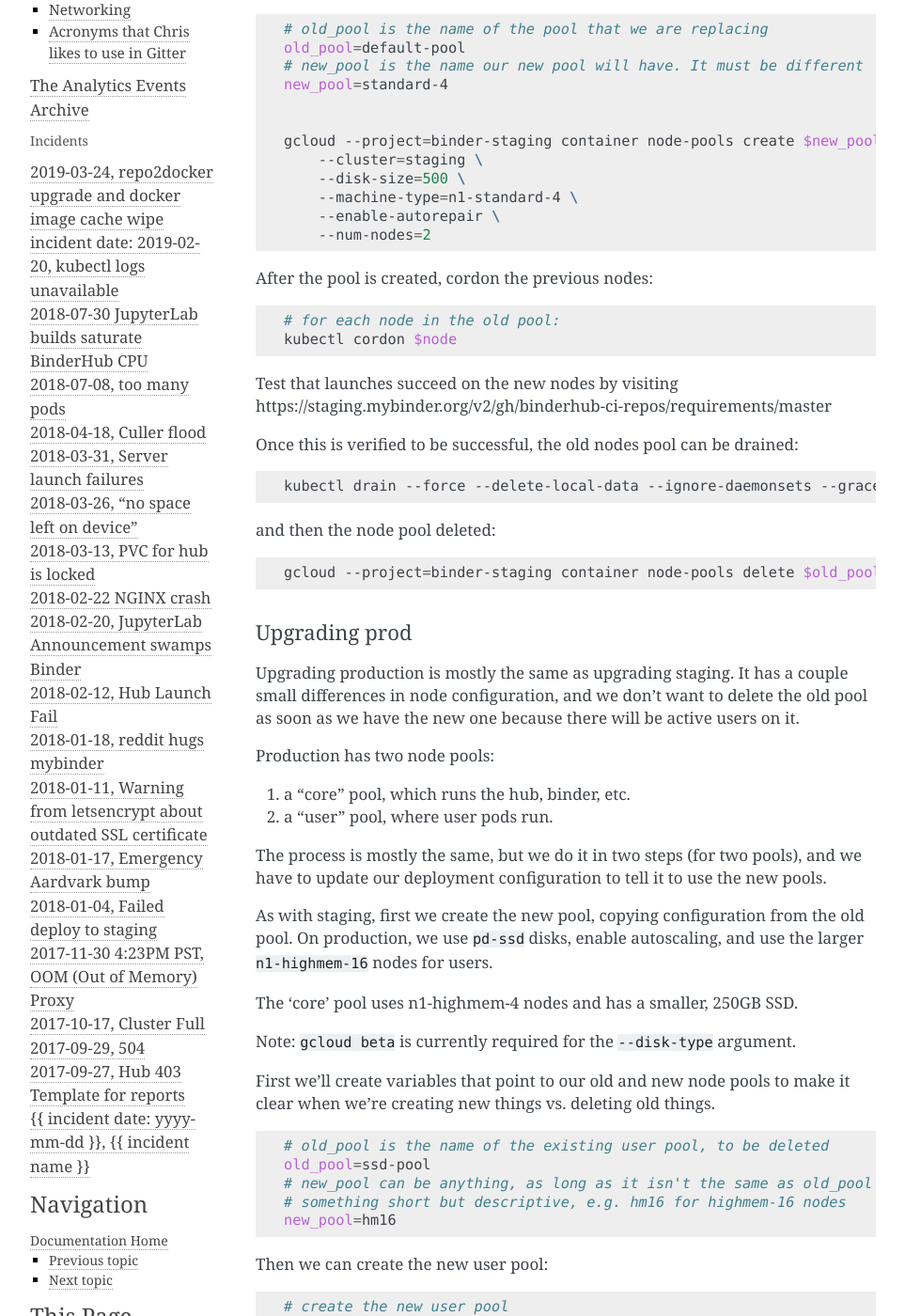
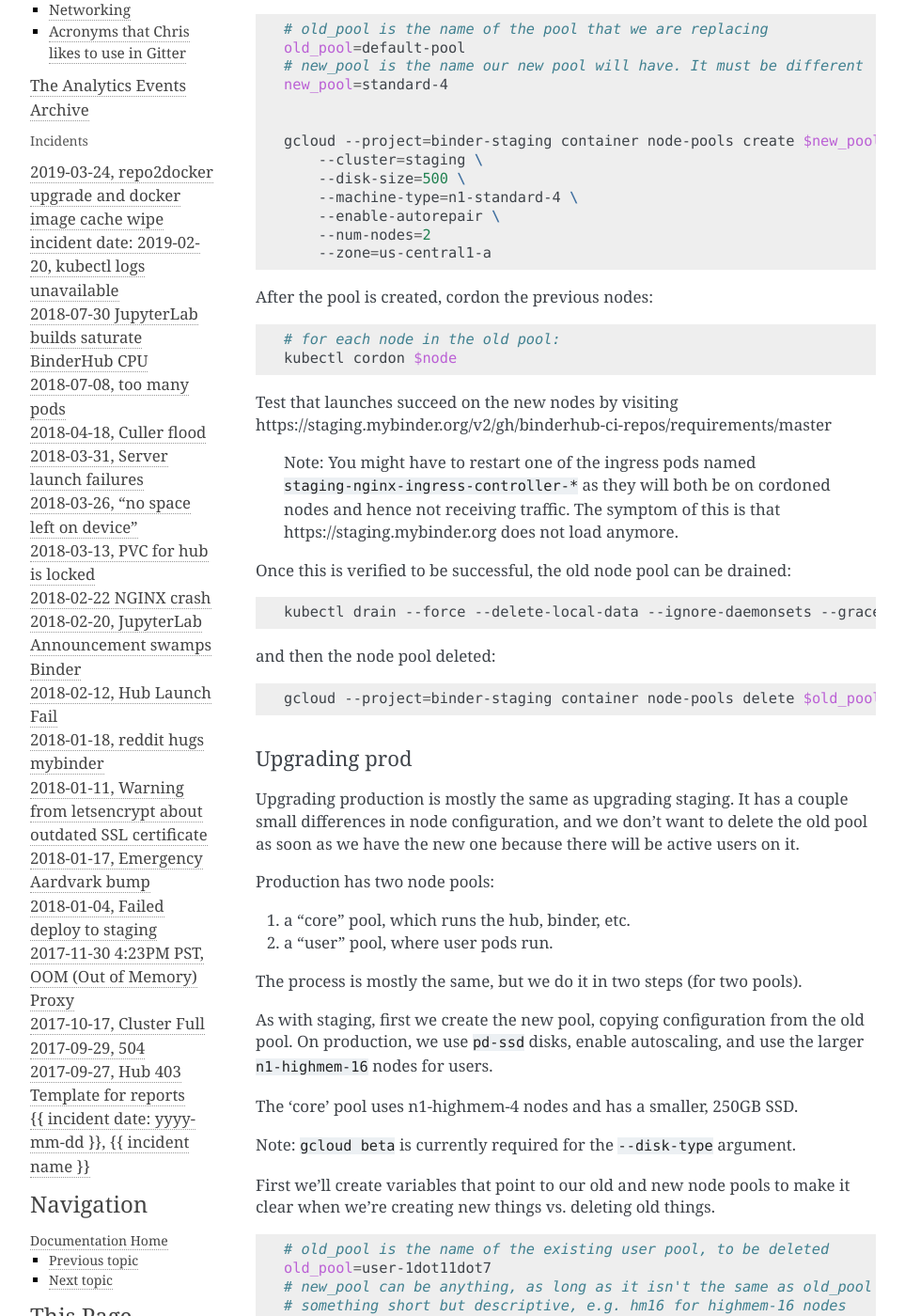
Before and after one commit to jupyterhub/mybinder.org-deploy, a Sphinx documentation site: the page built from docs/source/command_snippets.md, in a window 1280 px wide and 1400 px high, scrolled down 1277 px. Shown: the whole window at 94% size, without its empty margins (148-1111 px from the left). Built offline with Sphinx 7.4.7, drawn with Linux system fonts in a browser that asks for light colours; some of the changed text lies outside the part shown.

Commit message:
Update the node pool deploy commands

````diff
--- a/docs/source/command_snippets.md
+++ b/docs/source/command_snippets.md
@@ -62,6 +62,7 @@ gcloud --project=binder-staging container node-pools create $new_pool \
     --machine-type=n1-standard-4 \
     --enable-autorepair \
     --num-nodes=2
+    --zone=us-central1-a
 ```
 
 After the pool is created, cordon the previous nodes:
@@ -74,7 +75,9 @@ kubectl cordon $node
 Test that launches succeed on the new nodes by visiting
 https://staging.mybinder.org/v2/gh/binderhub-ci-repos/requirements/master
 
-Once this is verified to be successful, the old nodes pool can be drained:
+> Note: You might have to restart one of the ingress pods named `staging-nginx-ingress-controller-*` as they will both be on cordoned nodes and hence not receiving traffic. The symptom of this is that https://staging.mybinder.org does not load anymore.
+
+Once this is verified to be successful, the old node pool can be drained:
 
 ```bash
 kubectl drain --force --delete-local-data --ignore-daemonsets --grace-period=0 $node
@@ -83,7 +86,7 @@ kubectl drain --force --delete-local-data --ignore-daemonsets --grace-period=0 $
 and then the node pool deleted:
 
 ```bash
-gcloud --project=binder-staging container node-pools delete $old_pool --cluster=staging
+gcloud --project=binder-staging container node-pools delete $old_pool --cluster=staging --zone=us-central1-a
 ```
 
 #### Upgrading prod
@@ -98,8 +101,7 @@ Production has two node pools:
 1. a "core" pool, which runs the hub, binder, etc.
 2. a "user" pool, where user pods run.
 
-The process is mostly the same, but we do it in two steps (for two pools),
-and we have to update our deployment configuration to tell it to use the new pools.
+The process is mostly the same, but we do it in two steps (for two pools).
 
 As with staging, first we create the new pool,
 copying configuration from the old pool.
@@ -114,7 +116,7 @@ First we'll create variables that point to our old and new node pools to make it
 
 ```bash
 # old_pool is the name of the existing user pool, to be deleted
-old_pool=ssd-pool
+old_pool=user-1dot11dot7
 # new_pool can be anything, as long as it isn't the same as old_pool
 # something short but descriptive, e.g. hm16 for highmem-16 nodes
 new_pool=hm16
@@ -126,6 +128,7 @@ Then we can create the new user pool:
 # create the new user pool
 gcloud beta --project=binder-prod container node-pools create $new_pool \
     --cluster=prod-a \
+    --zone=us-central1-a \
     --disk-type=pd-ssd \
     --disk-size=1000 \
     --machine-type=n1-highmem-8 \
@@ -148,6 +151,7 @@ new_core_pool=core-1-11
 
 gcloud beta --project=binder-prod container node-pools create $new_core_pool \
     --cluster=prod-a \
+    --zone=us-central1-a \
     --disk-type=pd-ssd \
     --disk-size=250 \
     --machine-type=n1-highmem-4 \
````
